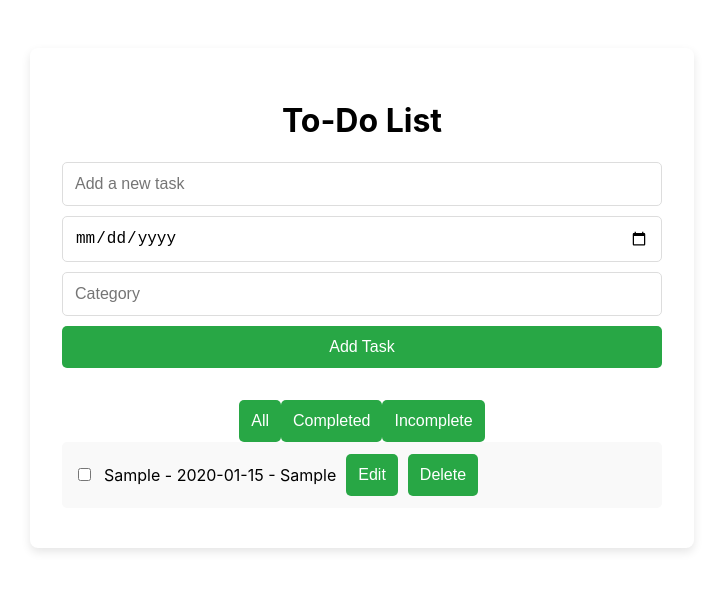
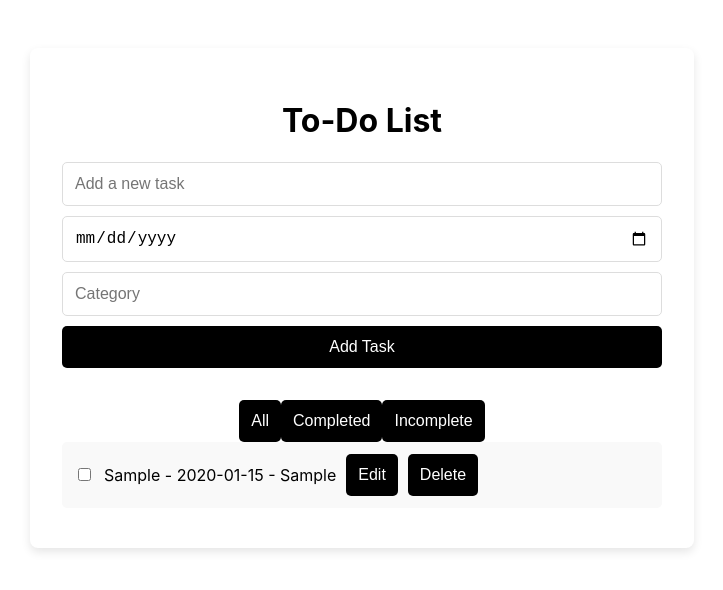
Before and after one commit to SimranjeetKaurTussar/todo-list-app, a React (Create React App) app: page / in a window 1280 px wide. Both pictures are taken after typing "Sample", "2020-01-15", "Sample" into the empty fields and a click on the button "Add Task". Shown: the top 590 px of the page, without its empty margins (278-1001 px from the left). Built offline with nearby package versions, Linux system fonts and the light colour scheme.

Commit message:
changes for edit and save

```diff
--- a/src/App.css
+++ b/src/App.css
@@ -52,7 +52,7 @@ button {
 }
 
 button {
-  background-color: #28a745;
+  background-color: #000000;
   color: white;
   cursor: pointer;
   border: none;
@@ -60,7 +60,7 @@ button {
 }
 
 button:hover {
-  background-color: #218838;
+  background-color: #384753;
 }
 
 /* Filter Buttons */
--- a/src/TaskItem.js
+++ b/src/TaskItem.js
@@ -1,4 +1,5 @@
 import React, { useState } from 'react';
+import PropTypes from 'prop-types';
 
 const TaskItem = ({ task, toggleComplete, deleteTask, onEdit }) => {
   const [isEditing, setIsEditing] = useState(false);
@@ -7,7 +8,11 @@ const TaskItem = ({ task, toggleComplete, deleteTask, onEdit }) => {
   const [editedCategory, setEditedCategory] = useState(task.category);
 
   const handleEdit = () => {
-    onEdit(task.id, editedName, editedDueDate, editedCategory);
+    if (typeof onEdit === 'function') {
+      onEdit(task.id, editedName, editedDueDate, editedCategory);
+    } else {
+      console.error('onEdit is not a function');
+    }
     setIsEditing(false);
   };
 
@@ -51,4 +56,21 @@ const TaskItem = ({ task, toggleComplete, deleteTask, onEdit }) => {
   );
 };
 
+TaskItem.propTypes = {
+  task: PropTypes.shape({
+    id: PropTypes.string.isRequired,
+    name: PropTypes.string.isRequired,
+    dueDate: PropTypes.string.isRequired,
+    category: PropTypes.string.isRequired,
+    completed: PropTypes.bool.isRequired,
+  }).isRequired,
+  toggleComplete: PropTypes.func.isRequired,
+  deleteTask: PropTypes.func.isRequired,
+  onEdit: PropTypes.func,
+};
+
+TaskItem.defaultProps = {
+  onEdit: () => {}, // Default no-op function
+};
+
 export default TaskItem;
--- a/src/TaskList.js
+++ b/src/TaskList.js
@@ -2,16 +2,15 @@
 import React from 'react';
 import TaskItem from './TaskItem';
 
-const TaskList = ({ tasks, toggleComplete, deleteTask, setEditingTask }) => {
+const TaskList = ({ tasks, toggleComplete, deleteTask }) => {
   return (
-    <div className="TaskList">
+    <div>
       {tasks.map((task) => (
         <TaskItem
           key={task.id}
           task={task}
           toggleComplete={toggleComplete}
           deleteTask={deleteTask}
-          setEditingTask={setEditingTask}
         />
       ))}
     </div>
```
